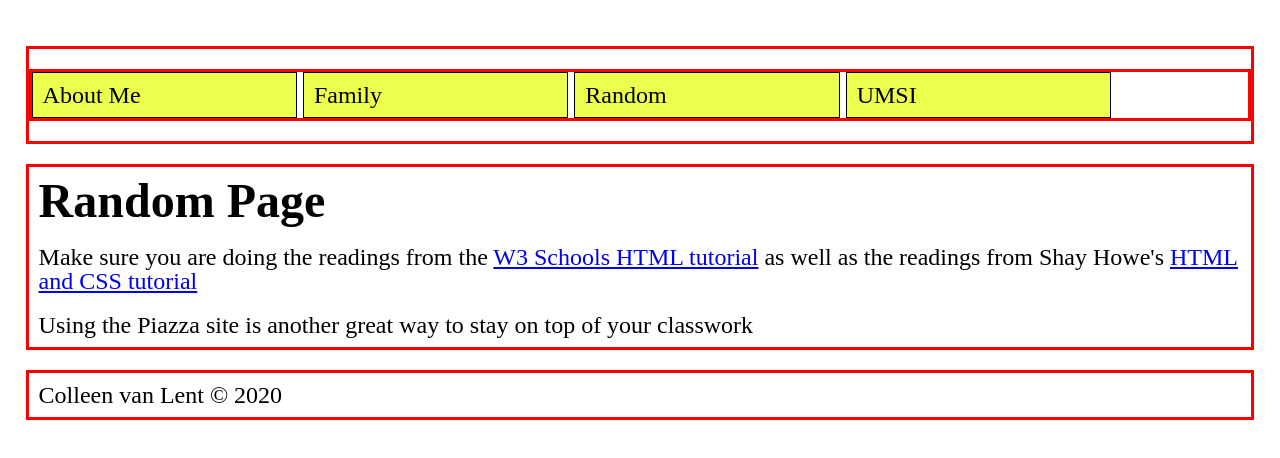
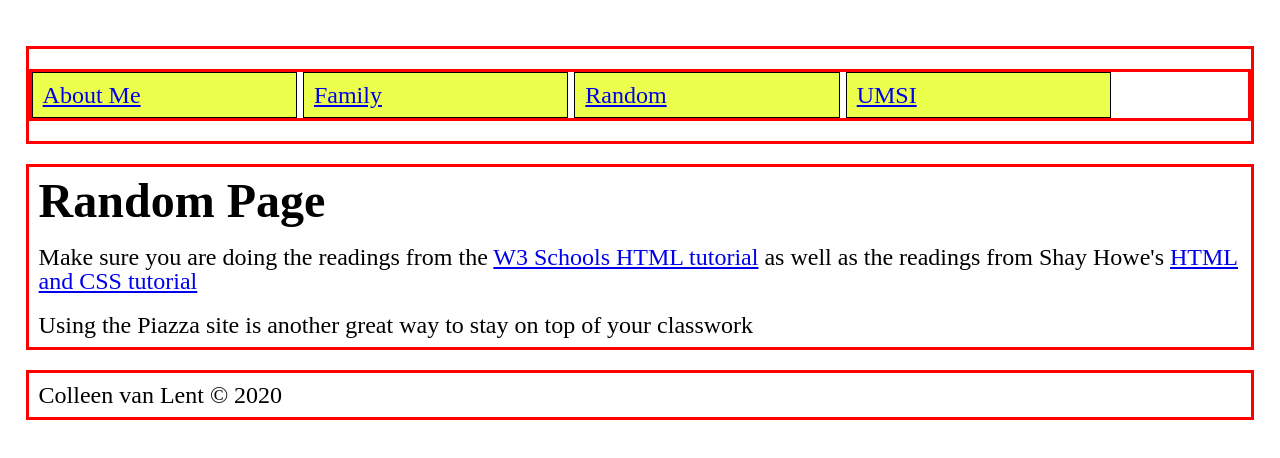
Before and after one commit to monoallana/hw2-2022, a plain HTML site: page random.html in a window 1280 px wide. Drawn offline with Linux system fonts and the light colour scheme.

Commit message:
Add files via upload

```diff
--- a/random.html
+++ b/random.html
@@ -14,10 +14,10 @@
 	<header>
 		<nav>
 			<ul>
-				<li>About Me</li>
-				<li>Family</li>
-				<li>Random</li>
-				<li>UMSI</li>
+				<li><a href = "index.html">About Me</a></li>
+				<li><a href = "personal.html">Family</a></li>
+				<li><a href = "random.html">Random</a></li>
+				<li><a href = "si.umich.edu">UMSI</a></li>
 			</ul>
 		</nav>
 	</header>
```
Also changed, not shown: personal.html (+4 -1 lines).
